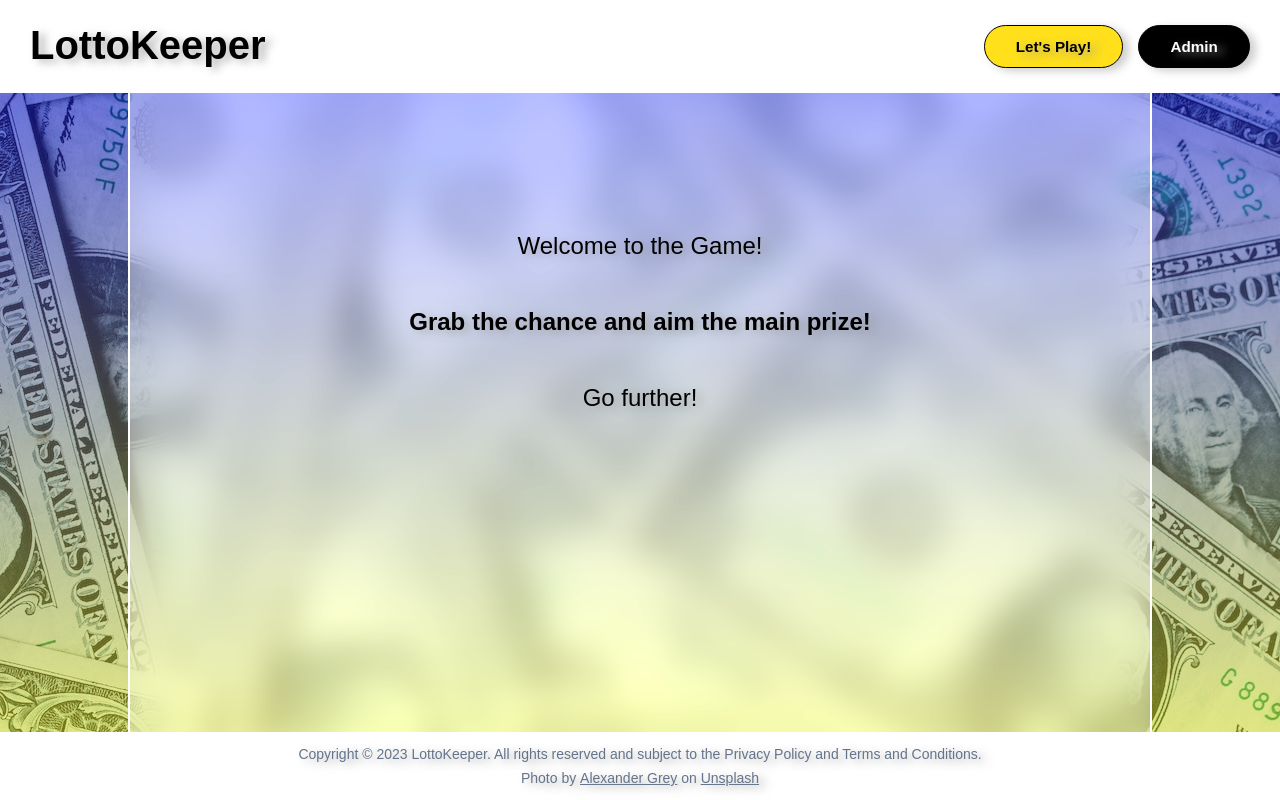
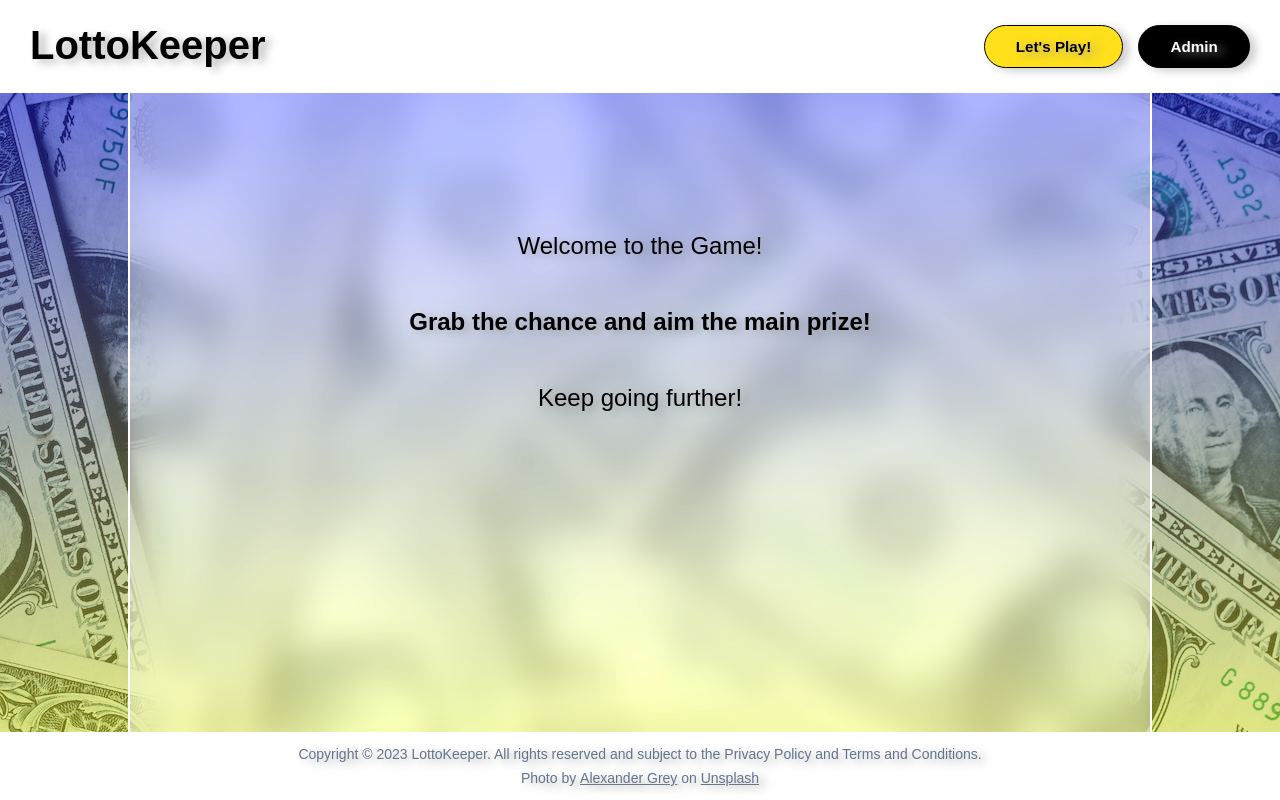
Before and after one commit to Marci101/lottokeeper-app, a React (Vite) app: page / in a window 1280 px wide. Built offline with nearby package versions, Linux system fonts and the light colour scheme.

Commit message:
Homepage pimped a bit 2.0

```diff
--- a/src/ui/pages/home/HomePage.jsx
+++ b/src/ui/pages/home/HomePage.jsx
@@ -5,7 +5,7 @@ export default function HomePage() {
     <div id="home-page">
       <p>Welcome to the Game!</p>
       <p id="main-prize">Grab the chance and aim the main prize!</p>
-      <p>Go further!</p>
+      <p>Keep going further!</p>
     </div>
   );
 }
--- a/src/ui/pages/home/homePage.css
+++ b/src/ui/pages/home/homePage.css
@@ -1,7 +1,8 @@
 #home-page {
   display: flex;
   flex-direction: column;
-  padding: 40px 5px 0;
+  padding: 80px 5px 0;
+  font-size: 18px;
   text-align: center;
 }
 
```
